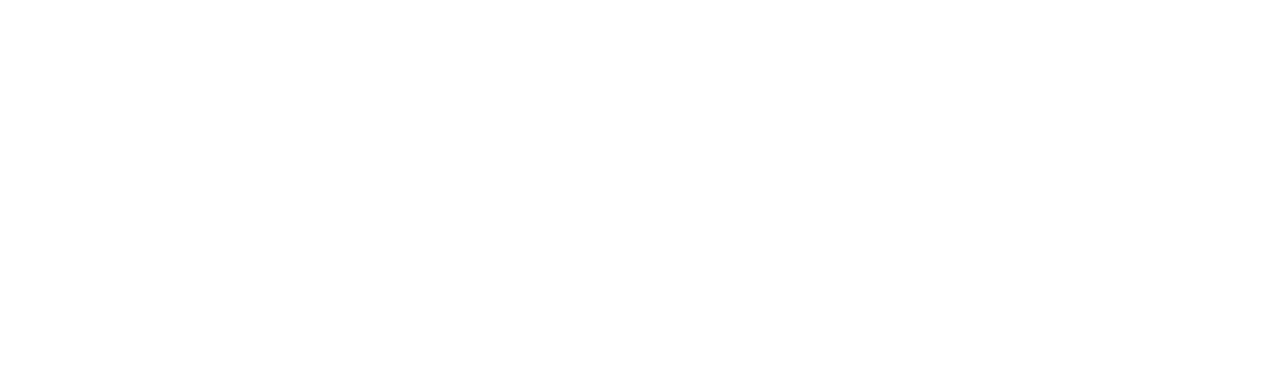
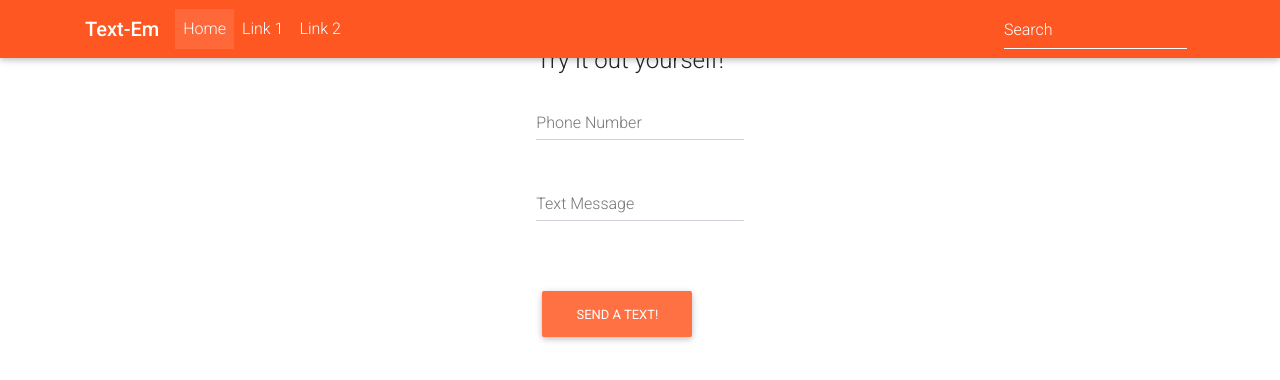
Before and after one commit to sam-malanchuk/TextEm, a React (Create React App) app in the folder text-em/: page /demo in a window 1280 px wide. Shown: the top 380 px of the page. Built offline with nearby package versions, Linux system fonts and the light colour scheme.

Commit message:
updated the header and home page

```diff
--- a/text-em/src/App.js
+++ b/text-em/src/App.js
@@ -14,13 +14,11 @@
 function App() {
   return (
     <React.Fragment>
+      <Header />
       <Route exact path="/" component={Home} />
+      <Route exact path="/demo" component={SendText} />
+      <Route exact path="/landing" component={Landing} />
     </React.Fragment>
-    // <MDBContainer>
-      // <Header />
-      // <Route exact path="/" component={Landing} />
-      // <Route exact path="/demo" component={SendText} />
-    // </MDBContainer>
   );
 }
 
--- a/text-em/src/components/Header.js
+++ b/text-em/src/components/Header.js
@@ -1,75 +1,80 @@
 import React from 'react';
 import { withRouter } from 'react-router-dom';
-import { MDBNavbar, MDBNavbarBrand, MDBNavbarNav, MDBNavbarToggler, MDBCollapse, MDBNavItem, MDBNavLink } from 'mdbreact';
+import { BrowserRouter as Router } from 'react-router-dom';
+import { MDBNavbar, MDBNavbarBrand, MDBNavbarNav, MDBNavbarToggler, MDBCollapse, MDBNavItem, MDBNavLink, MDBContainer, MDBFormInline } from 'mdbreact';
 
-class Header extends React.Component {
-  constructor(props) {
-    super(props);
-    this.state = {
-      collapse: false,
+class Header extends React.Component {  state = {
+  collapsed: false
 };
-    this.onClick = this.onClick.bind(this);
-  }
 
+handleTogglerClick = () => {
+  const { collapsed } = this.state;
+  this.setState({
+    collapsed: !collapsed
+  });
+};
 
-  onClick() {
-    this.setState({
-      collapse: !this.state.collapse,
-    });
-  }
-
-  logout = (evt) => {
-    evt.preventDefault()
-
-    localStorage.removeItem('token')
-    localStorage.removeItem('userID')
-    this.props.history.push('/login')
+componentWillUnmount() {
+  document.querySelector('nav').style.height = 'auto';
 }
 
 render() {
-    const checkLogin = localStorage.getItem('token') === null;
+  const { collapsed } = this.state;
+
+  const overlay = (
+    <div
+      id='sidenav-overlay'
+      style={{ backgroundColor: 'transparent' }}
+      onClick={this.handleTogglerClick}
+    />
+  );
   return (
+      <Router>
         <div>
-        <header>
-        <MDBNavbar color="default-color" dark expand="md">
-            <MDBNavbarBrand href="/">
-            <strong>friendSplit</strong>
+          <MDBNavbar
+            color='deep-orange'
+            dark
+            expand='md'
+            fixed='top'
+            scrolling
+          >
+            <MDBContainer>
+              <MDBNavbarBrand>
+                <strong className='white-text'>Text-Em</strong>
               </MDBNavbarBrand>
-            <MDBNavbarToggler onClick={this.onClick} />
-            <MDBCollapse isOpen={this.state.collapse} navbar>
+              <MDBNavbarToggler onClick={this.handleTogglerClick} />
+              <MDBCollapse isOpen={collapsed} navbar>
                 <MDBNavbarNav left>
-                <MDBNavItem>
-                    <MDBNavLink to="/">Home</MDBNavLink>
+                  <MDBNavItem active>
+                    <MDBNavLink to='#!'>Home</MDBNavLink>
                   </MDBNavItem>
                   <MDBNavItem>
-                    <MDBNavLink to="/trips">My Trips</MDBNavLink>
+                    <MDBNavLink to='#!'>Link 1</MDBNavLink>
                   </MDBNavItem>
                   <MDBNavItem>
-                    <MDBNavLink to="/trips/add">Add Trip</MDBNavLink>
+                    <MDBNavLink to='#!'>Link 2</MDBNavLink>
                   </MDBNavItem>
                 </MDBNavbarNav>
                 <MDBNavbarNav right>
-                {
-                    checkLogin
-                    ? <>
                   <MDBNavItem>
-                            <MDBNavLink to="/login">Login</MDBNavLink>
+                    <MDBFormInline waves>
+                      <div className='md-form my-0'>
+                        <input
+                          className='form-control mr-sm-2'
+                          type='text'
+                          placeholder='Search'
+                          aria-label='Search'
+                        />
+                      </div>
+                    </MDBFormInline>
                   </MDBNavItem>
-                        <MDBNavItem>
-                            <MDBNavLink to="/register">Register</MDBNavLink>
-                        </MDBNavItem>
-                    </>
-                    : <span>
-                        <MDBNavItem>
-                            <MDBNavLink onClick={this.logout}>Logout</MDBNavLink>
-                        </MDBNavItem>
-                    </span>
-                }
                 </MDBNavbarNav>
               </MDBCollapse>
+            </MDBContainer>
           </MDBNavbar>
-        </header>
+          {collapsed && overlay}
         </div>
+      </Router>
     );
   }
 }
--- a/text-em/src/components/Home.js
+++ b/text-em/src/components/Home.js
@@ -1,82 +1,11 @@
 import React from 'react';
-import { BrowserRouter as Router } from 'react-router-dom';
-import { MDBNavbar, MDBNavbarBrand, MDBNavbarNav, MDBNavItem, MDBNavLink, MDBNavbarToggler, MDBCollapse, MDBMask, MDBRow, MDBCol, MDBBtn, MDBView, MDBContainer, MDBFormInline, MDBAnimation } from 'mdbreact';
+import { MDBMask, MDBRow, MDBCol, MDBBtn, MDBView, MDBContainer, MDBAnimation } from 'mdbreact';
 import '../AppPage.css';
 
 class Home extends React.Component {
-  state = {
-    collapsed: false
-  };
-
-  handleTogglerClick = () => {
-    const { collapsed } = this.state;
-    this.setState({
-      collapsed: !collapsed
-    });
-  };
-
-  componentWillUnmount() {
-    document.querySelector('nav').style.height = 'auto';
-  }
-
   render() {
-    const { collapsed } = this.state;
-
-    const overlay = (
-      <div
-        id='sidenav-overlay'
-        style={{ backgroundColor: 'transparent' }}
-        onClick={this.handleTogglerClick}
-      />
-    );
     return (
       <div id='apppage'>
-        <Router>
-          <div>
-            <MDBNavbar
-              color='deep-orange'
-              dark
-              expand='md'
-              fixed='top'
-              scrolling
-            >
-              <MDBContainer>
-                <MDBNavbarBrand>
-                  <strong className='white-text'>Text-Em</strong>
-                </MDBNavbarBrand>
-                <MDBNavbarToggler onClick={this.handleTogglerClick} />
-                <MDBCollapse isOpen={collapsed} navbar>
-                  <MDBNavbarNav left>
-                    <MDBNavItem active>
-                      <MDBNavLink to='#!'>Home</MDBNavLink>
-                    </MDBNavItem>
-                    <MDBNavItem>
-                      <MDBNavLink to='#!'>Link 1</MDBNavLink>
-                    </MDBNavItem>
-                    <MDBNavItem>
-                      <MDBNavLink to='#!'>Link 2</MDBNavLink>
-                    </MDBNavItem>
-                  </MDBNavbarNav>
-                  <MDBNavbarNav right>
-                    <MDBNavItem>
-                      <MDBFormInline waves>
-                        <div className='md-form my-0'>
-                          <input
-                            className='form-control mr-sm-2'
-                            type='text'
-                            placeholder='Search'
-                            aria-label='Search'
-                          />
-                        </div>
-                      </MDBFormInline>
-                    </MDBNavItem>
-                  </MDBNavbarNav>
-                </MDBCollapse>
-              </MDBContainer>
-            </MDBNavbar>
-            {collapsed && overlay}
-          </div>
-        </Router>
         <MDBView>
           <MDBMask className='white-text gradient' />
           <MDBContainer
```
Lines whose indentation alone changed are shown as unchanged.
